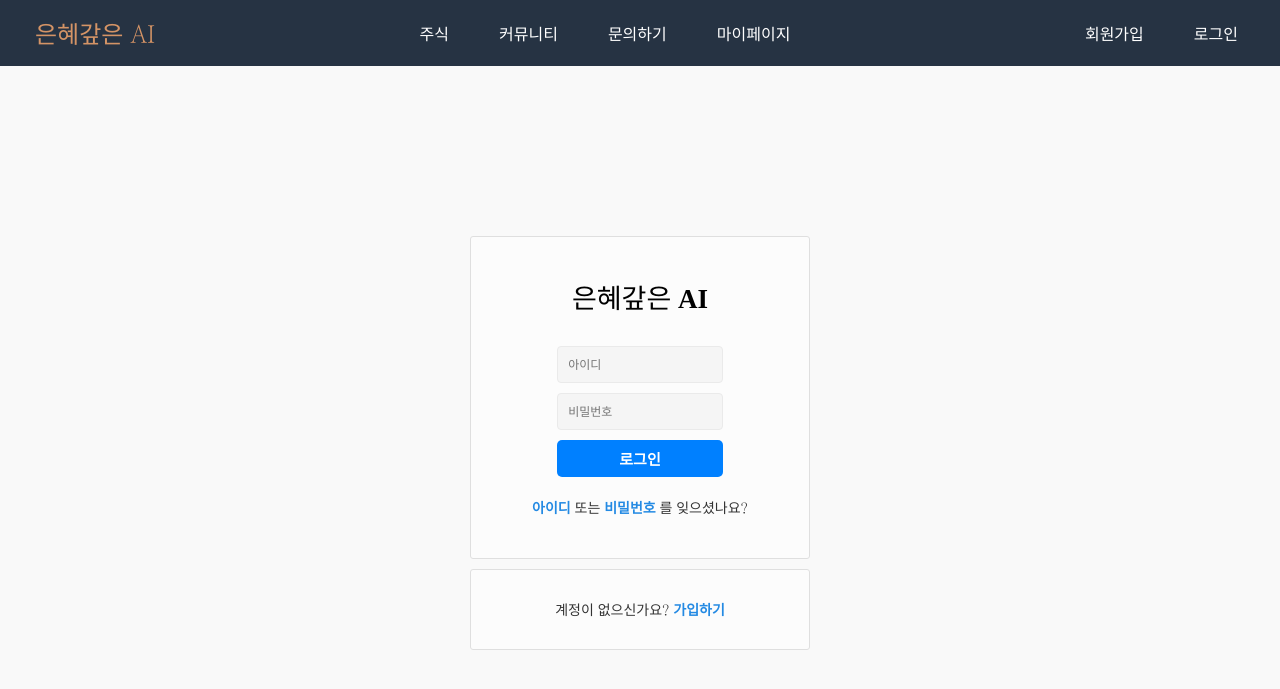
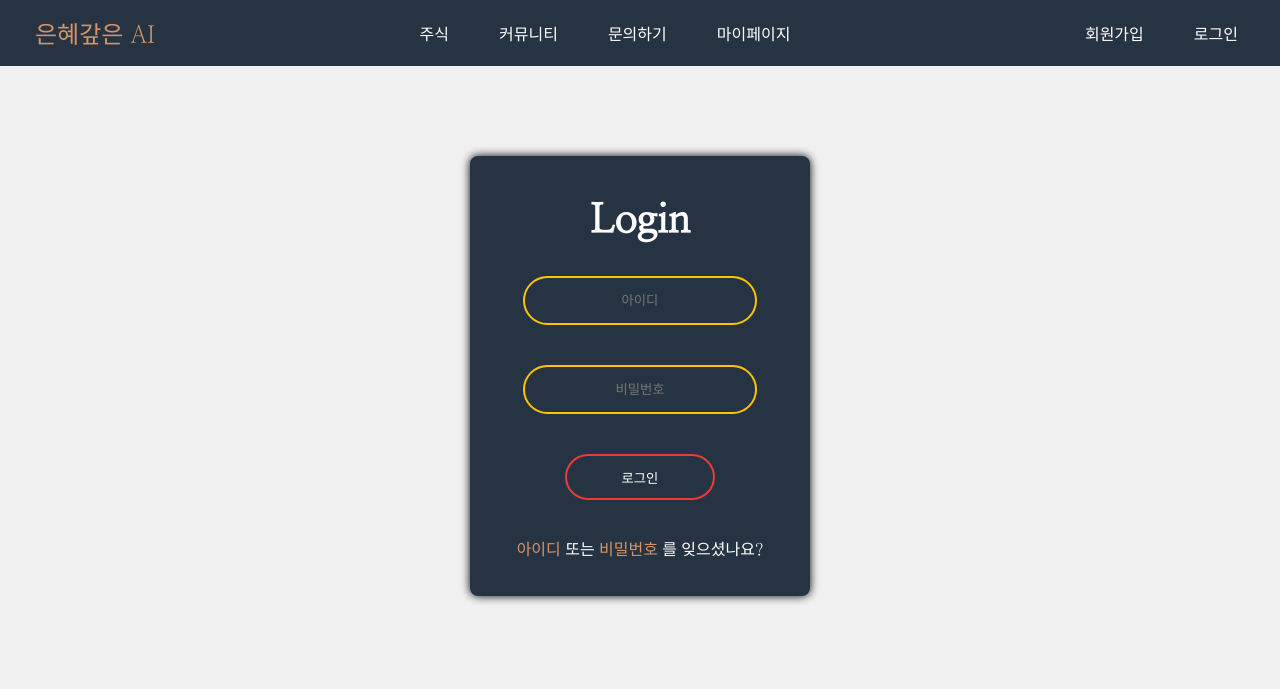
Before and after one commit to hkp1030/Stock_price_analysis_web, a Django app: page /auth/login in a window 1280 px wide. Shown: the top 689 px of the page. Run offline with Django 3.2, Linux system fonts and the light colour scheme; parts of the project's set-up code (start-up, migrations or seed data) failed here and were passed over; some libraries are stand-ins or nearby versions.

Commit message:
상세화면

```diff
--- a/static/css/login.css
+++ b/static/css/login.css
@@ -202,10 +202,10 @@ body {
 .find p {
     font-size: 14px;
     font-weight: 300;
-    color: #333333;
+    color: white;
 }
 
 .find p a{
     font-weight: 600;
-    color: #248ae3;
+    color: #ffc400;
 }
--- a/templates/navi.html
+++ b/templates/navi.html
@@ -1,6 +1,5 @@
 <!DOCTYPE html>
 {% load static %}
-<!-- jQuery JS -->
 <html lang="en">
 <head>
     <meta charset="UTF-8">
@@ -24,7 +23,7 @@
         </div>
 
         <ul class="navbar_menu">
-            <li><a href="">주식</a></li>
+            <li><a href="#" onclick="location.href='stock/detail'">주식</a></li>
             <li><a href="">커뮤니티</a></li>
             <li><a href="">문의하기</a></li>
             <li><a href="">마이페이지</a></li>
--- a/templates/users/login.html
+++ b/templates/users/login.html
@@ -1,40 +1,97 @@
 <!DOCTYPE html>
 {% load static %}
-<link rel="stylesheet" type="text/css" href="{% static 'css/login.css' %}">
 <!-- saved from url=(0141)file:///C:/Users/betty/OneDrive/%EB%AC%B8%EC%84%9C/%EC%B9%B4%EC%B9%B4%EC%98%A4%ED%86%A1%20%EB%B0%9B%EC%9D%80%20%ED%8C%8C%EC%9D%BC/signup.html -->
 <html lang="en"><head><meta http-equiv="Content-Type" content="text/html; charset=UTF-8">
 
     <title>로그인</title>
+    <style type="text/css">
+
+
+        body {
+            align-items: center center;
+            justify-content: center;
+            background-color: #f1f1f1;
+
+        }
+
+        form {
+            background-color: #263343;
+            padding: 20px;
+            display: inline-flex;
+            flex-direction: column;
+            align-items: center;
+            border-radius: 8px;
+            box-shadow: 0 0 10px rgba(0, 0, 0, 8);
+            width: 300px;
+            height: 400px;
+        }
+
+        form h2 {
+            margin-top: 20px;
+            margin-bottom: 10px;
+            font-size: 2.5rem;
+            color: white;
+        }
+
+        form input {
+          border: none;
+          background: none;
+          text-align: center;
+          outline: none;
+          padding: 10px;
+          margin: 20px;
+          color: white;
+          height: 30px;
+          width: 70%;
+          border-radius: 40px;
+          transition: 0.2s ease-in;
+        }
+        form input[type="text"],
+        form input[type="password"] {
+          border: solid 2px #ffc400;
+        }
+        form input[type="submit"] {
+          border: solid 2px #ec3b3b;
+          box-sizing: border-box;
+          height: 50px;
+          width: 50%;
+          cursor: pointer;
+        }
+        form input[type="text"]:focus,
+        form input[type="password"]:focus {
+          width: 80%;
+          border: solid 2px #ec3b3b;
+        }
+        form input[type="submit"]:hover {
+          background: #ec3b3b;
+          color: #000;
+        }
+
+    </style>
 </head>
 <body>
 {% include "navi.html" %}
 <!-- 컨테이너 영역 -->
-<div class="contentsWrap">
-    <div class="loginWindow">
+<div class="contentsWrap" style="margin: 90px auto; text-align: center;">
+    <div class="loginWindow" style="margin-top:60px;">
         <form action="{% url 'users:login' %}" method="POST">
-            {% csrf_token %}
-            <div id="logo">은혜갚은 AI</div>
-            <input name="username" type="text" placeholder="아이디" class="inlineToBlock">
-            <input name="password" type="password" placeholder="비밀번호" class="inlineToBlock">
-            <button class="inlineToBlock ordinaryLogin unactivatedLoginColor">로그인</button>
+            <h2>Login</h2>
+            <input name="username" type="text" placeholder="아이디">
+            <input name="password" type="password" placeholder="비밀번호">
+            <input type="submit" value="로그인" />
+            <link rel="stylesheet" type="text/css" href="{% static 'css/main_page.css' %}">
+            <div class="find">
+                <p style="color: white">
+                    <a href="#" class="noneunderline" style="color: #d49466">아이디</a>
+                     또는
+                    <a href="#" class="noneunderline" style="color: #d49466">비밀번호</a>
+                    를 잊으셨나요?
+                </p>
+            </div>
         </form>
-        <div class="find">
-            <p>
-                <a href="#" class="noneunderline">아이디</a>
-                또는
-                <a href="#" class="noneunderline">비밀번호</a>
-                를 잊으셨나요?
-            </p>
-        </div>
+    </div>
 
-    </div>
-    <div class="haveAccount">
-        <p>계정이 없으신가요?
-            <a href="#" class="noneunderline">가입하기</a>
-        </p>
-    </div>
 </div>
-
 
 <script src="{% url 'users:login' %}"></script>
 
```
Also changed, not shown: static/css/main_page.css (+49 -39 lines), static/css/search.css (deleted, +0 -55 lines), templates/main/main_page.html (+7 -12 lines), templates/stock/detail.html (+113 -70 lines), static/css/navi.css (line endings or trailing spaces).
